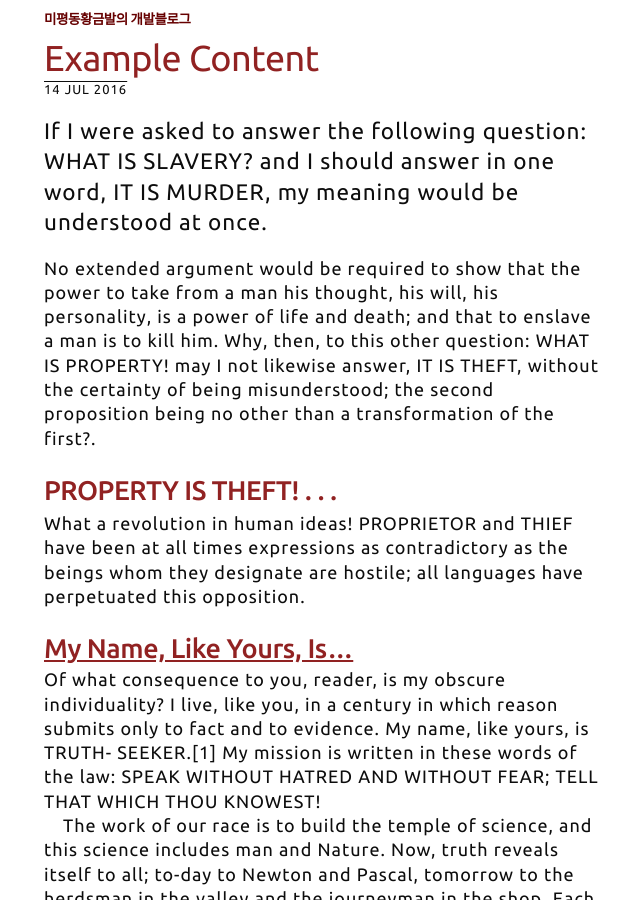
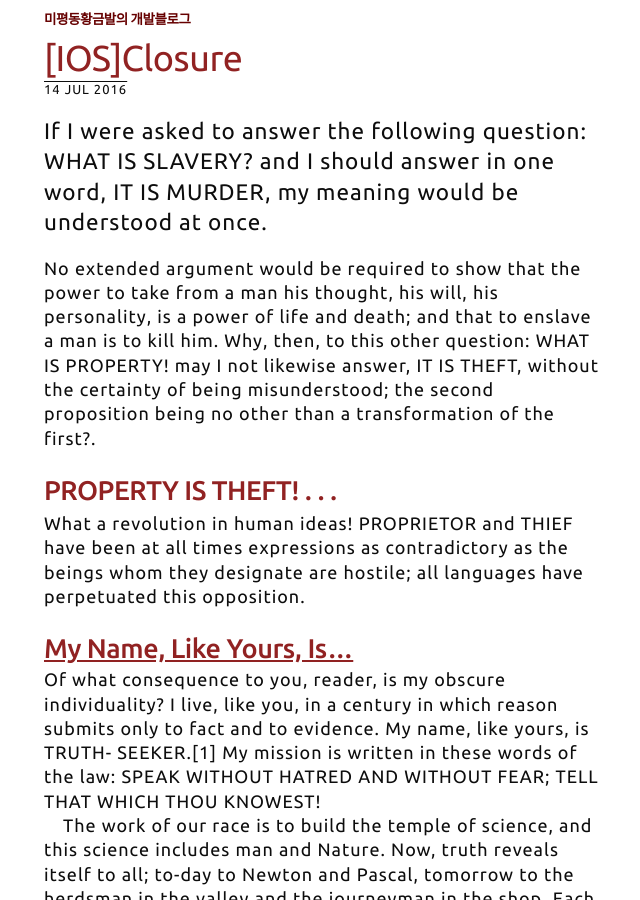
Before and after one commit to kimdaeman14/kimdaeman14.github.io, a Jekyll site: the page built from _posts/2016-07-14-example-content.md, in a window 1280 px wide and 900 px high. Shown: the whole window, without its empty margins (316-956 px from the left). Built offline with Jekyll 4.4.1, drawn with Linux system fonts in a browser that asks for light colours.

Commit message:
Update 2016-07-14-example-content.md

```diff
--- a/_posts/2016-07-14-example-content.md
+++ b/_posts/2016-07-14-example-content.md
@@ -1,5 +1,5 @@
 ---
-title:        "Example content"
+title:        "[iOS]Closure"
 description:  "A short description of the page's content"
 author:       "P.J."
 ---
```
